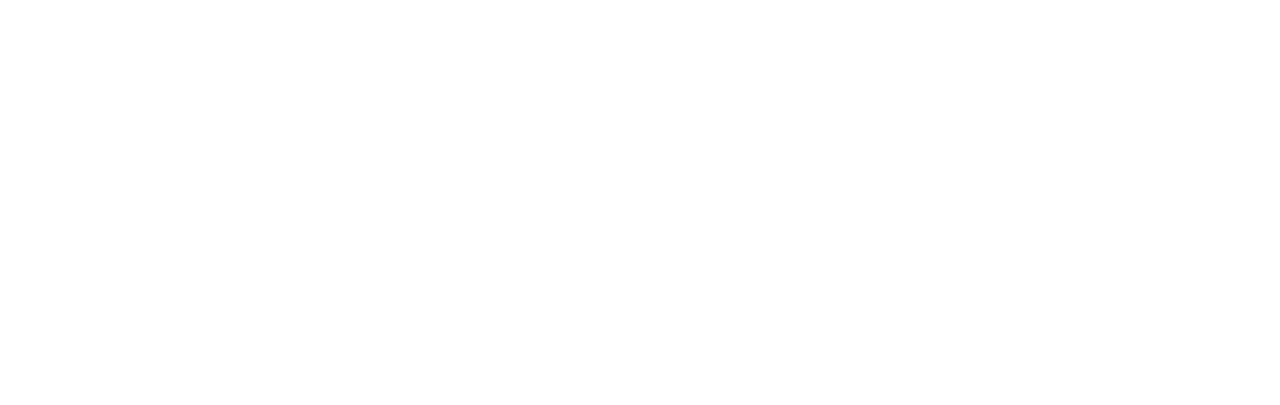
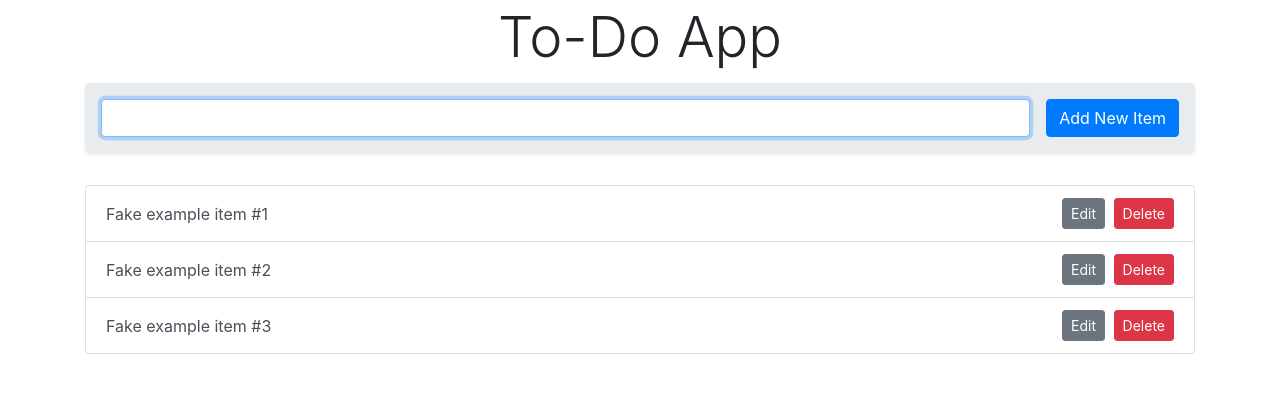
Before and after one commit to Djones917/wishlist_app_2019, a website: page index.html in a window 1280 px wide. Drawn offline with nearby package versions, Linux system fonts and the light colour scheme.

Commit message:
updated html

```diff
--- a/index.html
+++ b/index.html
@@ -1,11 +1,53 @@
-<html lang="en">
+<!DOCTYPE html>
+<html>
+
 <head>
     <meta charset="UTF-8">
     <meta name="viewport" content="width=device-width, initial-scale=1.0">
-    <meta http-equiv="X-UA-Compatible" content="ie=edge">
     <title>Wishlist App</title>
+    <link rel="stylesheet" href="https://stackpath.bootstrapcdn.com/bootstrap/4.2.1/css/bootstrap.min.css"
+        integrity="sha384-GJzZqFGwb1QTTN6wy59ffF1BuGJpLSa9DkKMp0DgiMDm4iYMj70gZWKYbI706tWS" crossorigin="anonymous">
 </head>
+
 <body>
+    <div class="container">
+        <h1 class="display-4 text-center py-1">To-Do App</h1>
+
+        <div class="jumbotron p-3 shadow-sm">
+            <form>
+                <div class="d-flex align-items-center">
+                    <input autofocus autocomplete="off" class="form-control mr-3" type="text" style="flex: 1;">
+                    <button class="btn btn-primary">Add New Item</button>
+                </div>
+            </form>
+        </div>
+
+        <ul class="list-group pb-5">
+            <li class="list-group-item list-group-item-action d-flex align-items-center justify-content-between">
+                <span class="item-text">Fake example item #1</span>
+                <div>
+                    <button class="edit-me btn btn-secondary btn-sm mr-1">Edit</button>
+                    <button class="delete-me btn btn-danger btn-sm">Delete</button>
+                </div>
+            </li>
+            <li class="list-group-item list-group-item-action d-flex align-items-center justify-content-between">
+                <span class="item-text">Fake example item #2</span>
+                <div>
+                    <button class="edit-me btn btn-secondary btn-sm mr-1">Edit</button>
+                    <button class="delete-me btn btn-danger btn-sm">Delete</button>
+                </div>
+            </li>
+            <li class="list-group-item list-group-item-action d-flex align-items-center justify-content-between">
+                <span class="item-text">Fake example item #3</span>
+                <div>
+                    <button class="edit-me btn btn-secondary btn-sm mr-1">Edit</button>
+                    <button class="delete-me btn btn-danger btn-sm">Delete</button>
+                </div>
+            </li>
+        </ul>
+
+    </div>
 
 </body>
+
 </html>
--- a/server.js
+++ b/server.js
@@ -3,6 +3,6 @@ let express = require('express');
 let app = express();
 
 app.get('/', function(req, res) {
-
+   res.send('Hello and welcome to our app!');
 });
 app.listen(3000);
```
